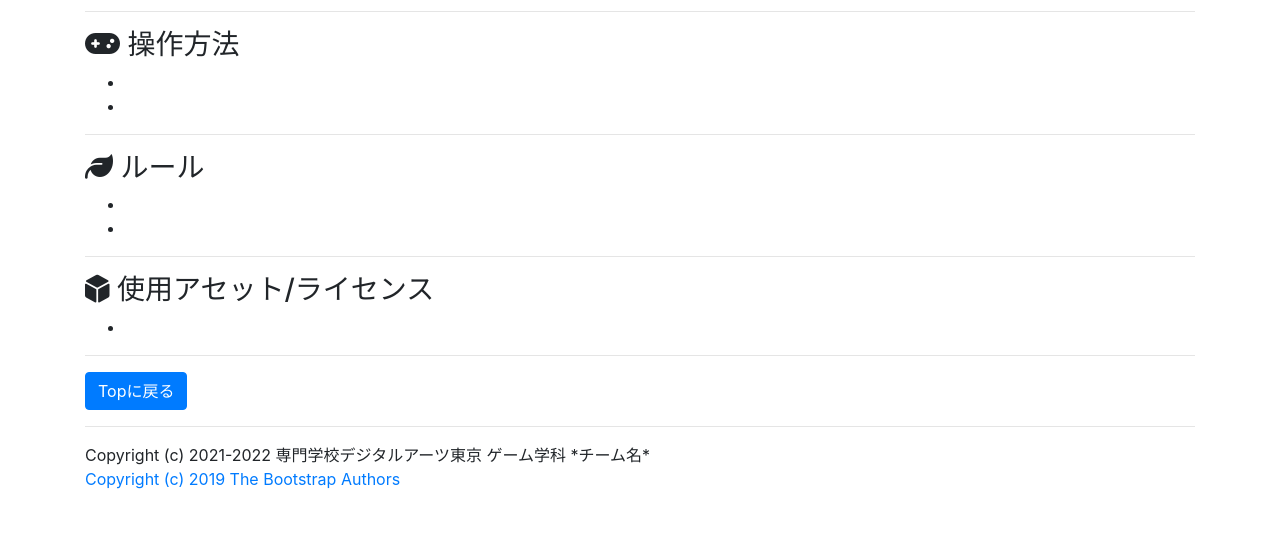
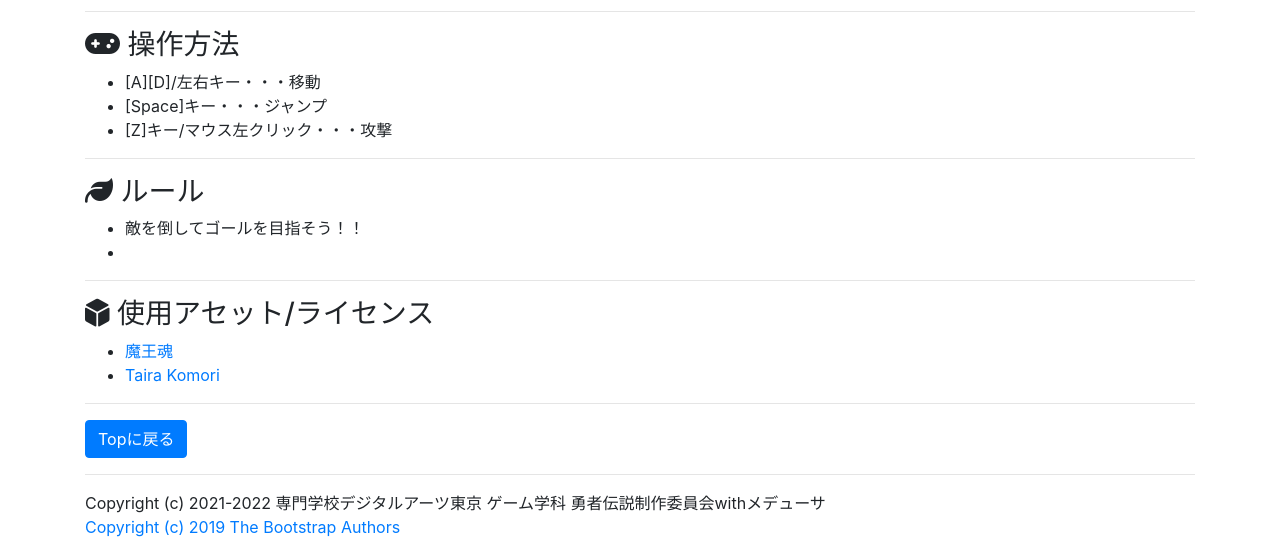
Before and after one commit to datgm21/works, a plain HTML site: page yusya/index.html in a window 1280 px wide. Shown: the part 1416-1955 px from the top of the page. Before the commit the page ends 1907 px from the top, so only its background shows below. Drawn offline with nearby package versions, Linux system fonts and the light colour scheme.

Commit message:
Update index.html

```diff
--- a/yusya/index.html
+++ b/yusya/index.html
@@ -46,7 +46,7 @@
 
                 <hr>
 
-                <p>　*ゲーム概要*</p>
+                <p>　2D横スクロールアクションゲーム</p>
 
                 <div>
                   <img src="./inst.jpg" class="rounded img-thumb" alt="inst card">
@@ -63,15 +63,16 @@
 
                 <h3><i class="fa fa-gamepad" aria-hidden="true"></i> 操作方法</h3>
                 <ul>
-                  <li></li>
-                  <li></li>
+                  <li>[A][D]/左右キー・・・移動</li>
+                  <li>[Space]キー・・・ジャンプ</li>
+                  <li>[Z]キー/マウス左クリック・・・攻撃</li>
                 </ul>
 
                 <hr>
 
                 <h3><i class="fa fa-leaf" aria-hidden="true"></i> ルール</h3>
                 <ul>
-                    <li></li>
+                    <li>敵を倒してゴールを目指そう！！</li>
                     <li></li>
                 </ul>
 
@@ -79,7 +80,8 @@
 
                 <h3><i class="fas fa-dice-d6" aria-hidden="true"></i> 使用アセット/ライセンス</h3>
                 <ul>
-                    <li></li>
+                    <li><a href="https://maou.audio/bgm_8bit15/">魔王魂</a></li>
+                    <li><a href="https://taira-komori.jpn.org/sound/attack01/swing2.mp3">Taira Komori</a></li>
                 </ul>
                 <hr>
 
@@ -87,7 +89,7 @@
               </div>
             </div>
             <hr>
-        <div class="copyright">Copyright (c) 2021-2022 専門学校デジタルアーツ東京 ゲーム学科 *チーム名*</div>
+        <div class="copyright">Copyright (c) 2021-2022 専門学校デジタルアーツ東京 ゲーム学科 勇者伝説制作委員会withメデューサ</div>
         <div><a href="https://github.com/twbs/icons/blob/master/LICENSE.md">Copyright (c) 2019 The Bootstrap Authors</a></div>
     </div>
   </div>
```
